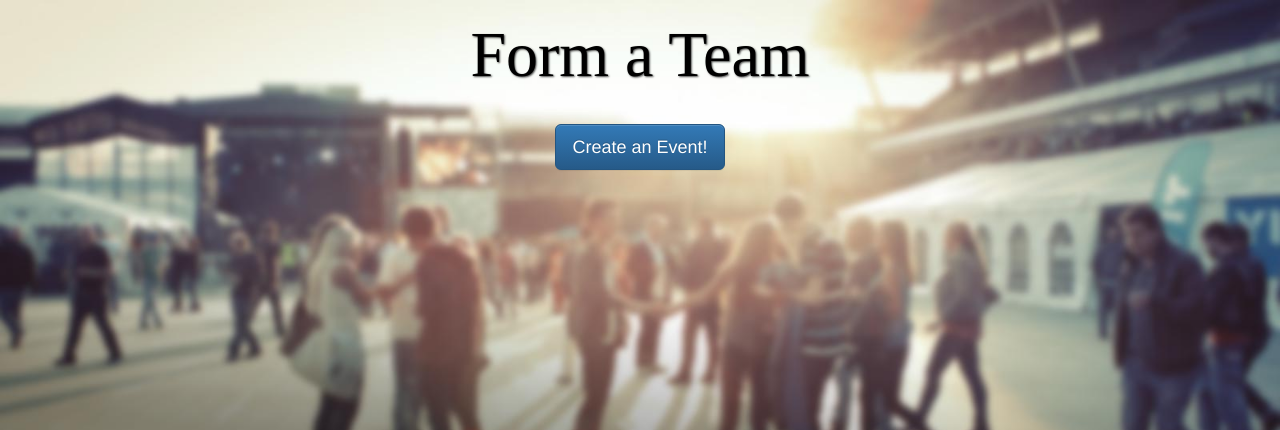
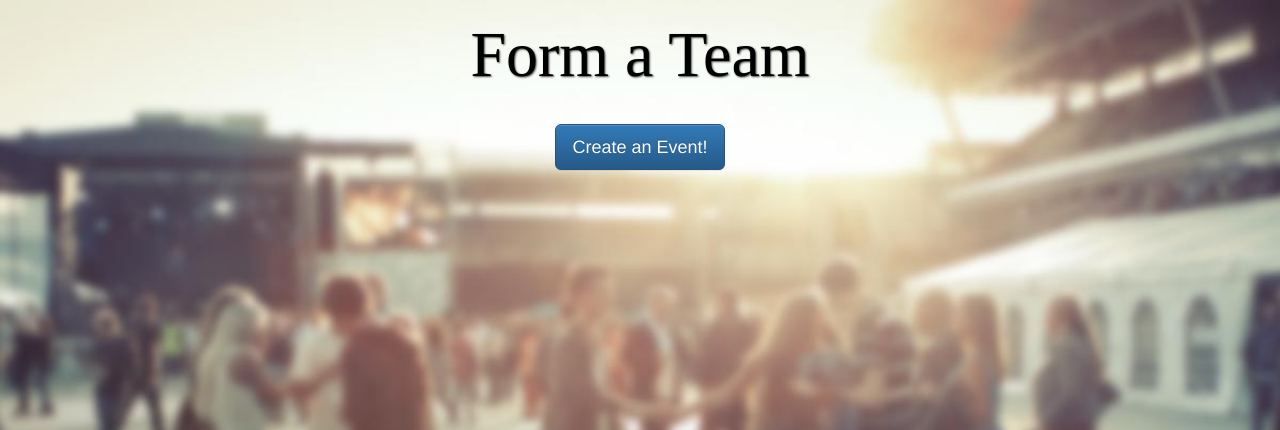
Before and after one commit to ashrayjain/form-a-team, a Python web app: template templates/index.html in a window 1280 px wide. Shown: the top 430 px of the page. Run offline with Jinja, Linux system fonts and the light colour scheme; the template is opened without the code that fills it, so the values that code supplies are empty; some libraries are stand-ins or nearby versions.

Commit message:
Fixed front page img problem

```diff
--- a/css/index.css
+++ b/css/index.css
@@ -2,6 +2,15 @@
 /* CSS Document */
 
 form { margin: 0 auto; }
+
+body {
+  background: url("../img/bg-image.jpg") no-repeat center center fixed;
+  -webkit-background-size: cover;
+  -moz-background-size: cover;
+  -o-background-size: cover;
+  background-size: cover;
+    overflow-x: hidden;
+}
 
 #formCreationContainer {
     padding:50px;
--- a/templates/index.html
+++ b/templates/index.html
@@ -13,7 +13,7 @@
     <title>Teamformers</title>
 </head>
 
-<body id="body" background="../img/bg-image.jpg" style="background-repeat:no-repeat; background-size: 100%;">
+<body id="body" background="../img/bg-image.jpg">
 <!-- <div data-role="page" id="splash" data-theme="d">
   <div data-role="content"> -->
 
```
